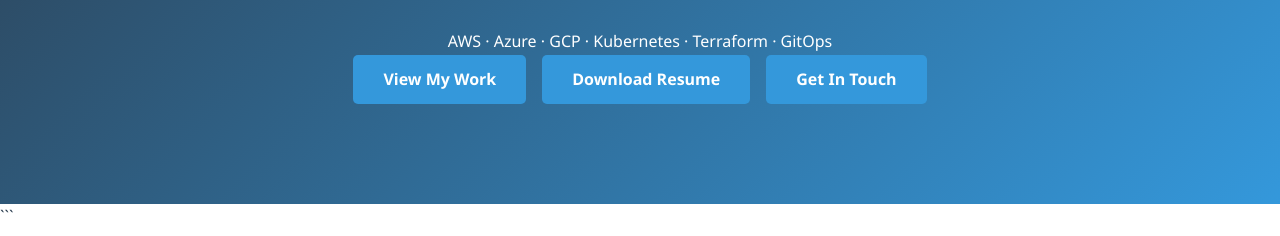
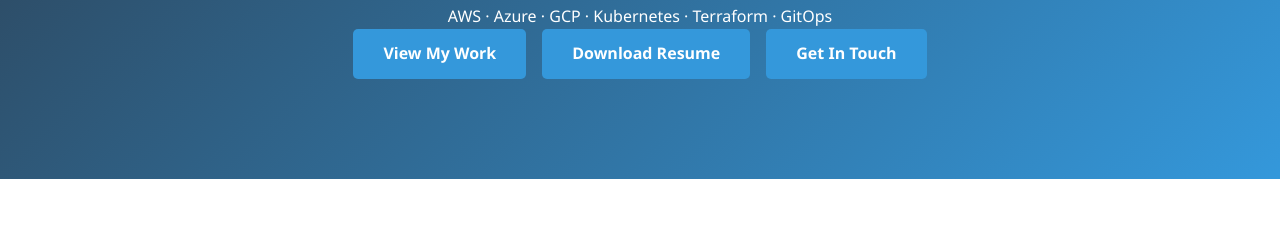
Before and after one commit to sylesh-687/sylesh-687.github.io, a plain HTML site: page index.html in a window 1280 px wide. Shown: the part 435-671 px from the top of the page. Drawn offline with Linux system fonts and the light colour scheme.

Commit message:
Update index.html

````diff
--- a/index.html
+++ b/index.html
@@ -38,8 +38,6 @@
     </nav>
 
     <!-- Hero Section -->
-```html
-<!-- Hero Section -->
 <header class="hero">
     <div class="container">
         <div class="hero-content">
@@ -80,8 +78,6 @@
         </div>
     </div>
 </header>
-```
-
 
     <!-- Main Content -->
     <main>
````
